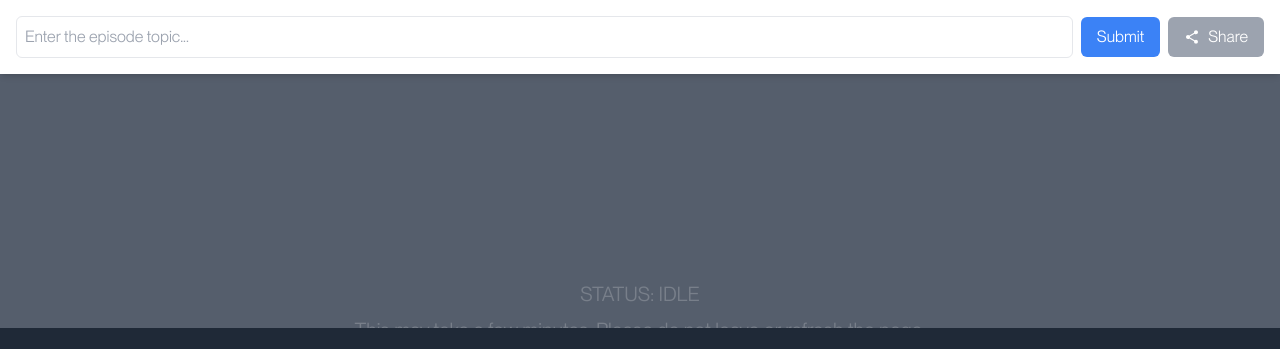
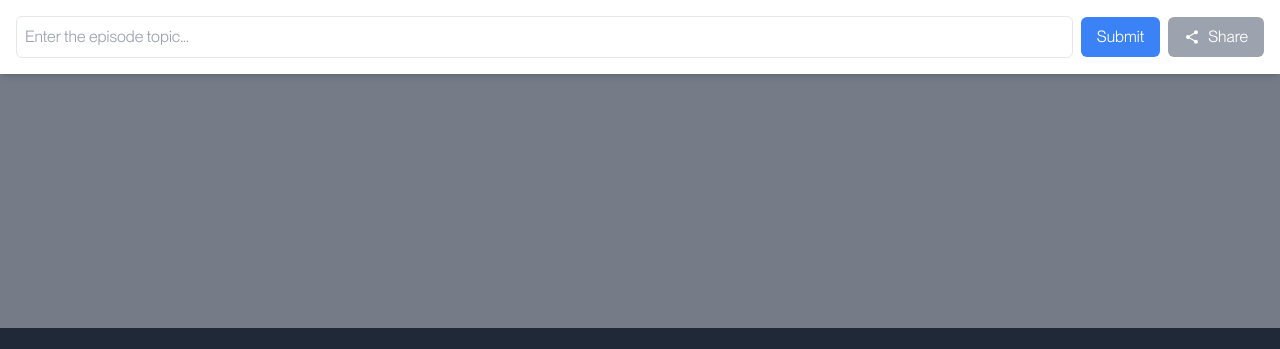
Before and after one commit to TeslaFreak/portfolio, an Astro site: page /unhhhh in a window 1280 px wide. Shown: the top 349 px of the page. Built offline with nearby package versions, Linux system fonts and the light colour scheme; Astro itself is replaced by a stand-in of ours.

Commit message:
remove loader

```diff
--- a/src/components/UnhhhhInterface.jsx
+++ b/src/components/UnhhhhInterface.jsx
@@ -242,8 +242,9 @@ const UnhhhhInterface = () => {
           </a>
         </div>
       </div>
-      {!["IDLE", "SUCCEEDED"].includes(status) ||
-        (true && <LoadingOverlay status={status} />)}
+      {!["IDLE", "SUCCEEDED"].includes(status) && (
+        <LoadingOverlay status={status} />
+      )}
       {!["IDLE", "SUCCEEDED", "QUEUED", "RUNNING"].includes(status) && (
         <ErrorOverlay status={status} />
       )}
```
